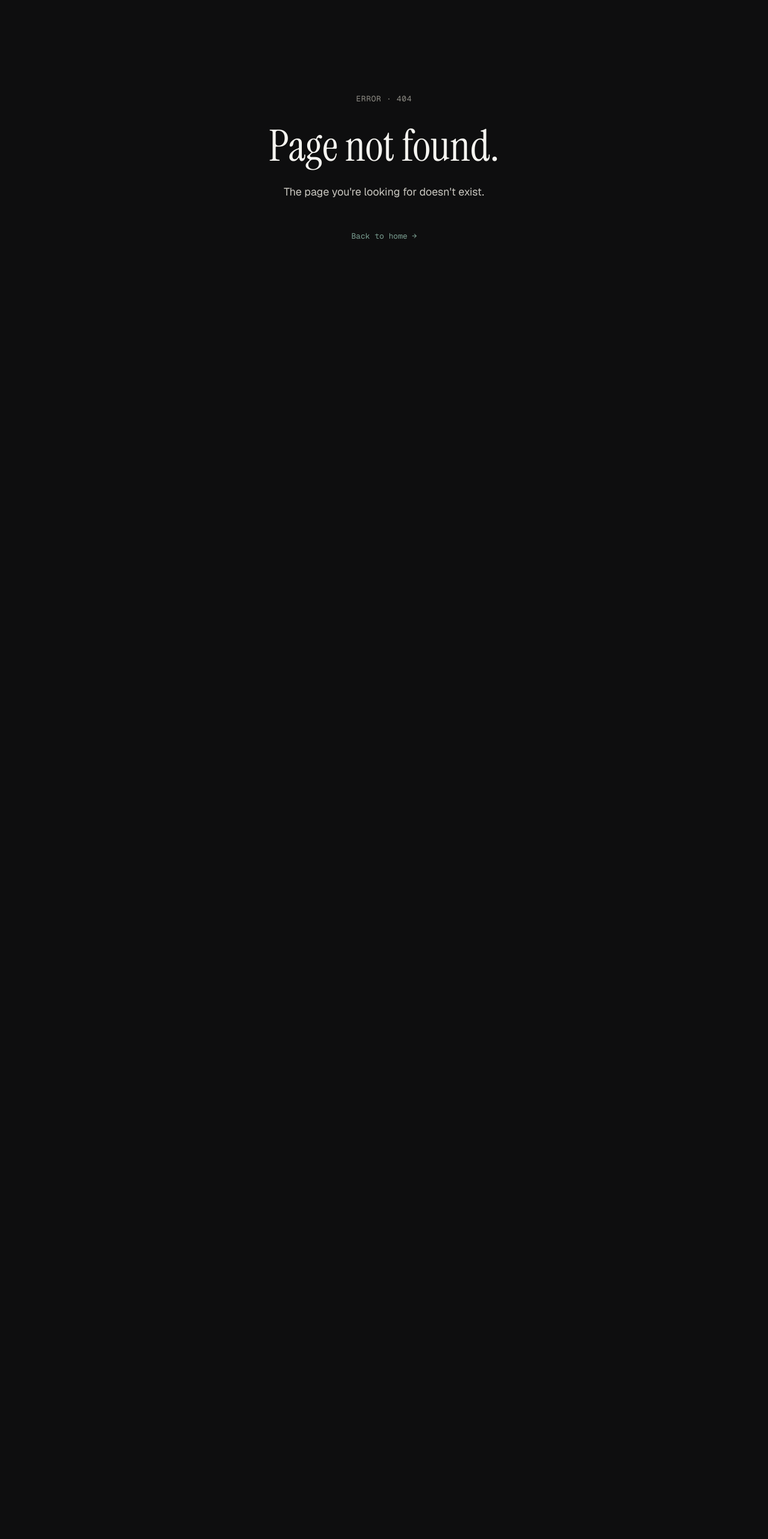
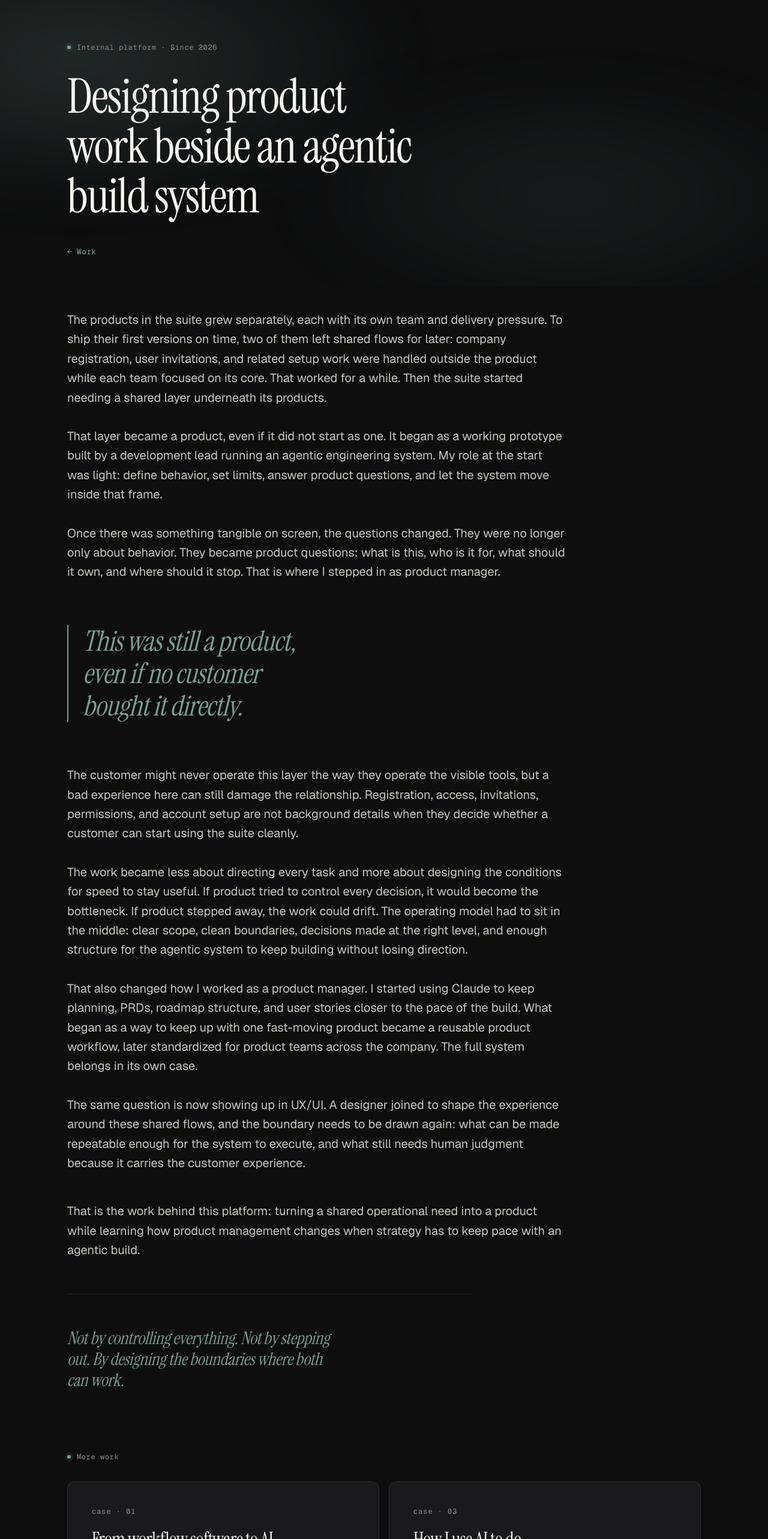
Before and after one commit to Dher10/danielherdenez-site, a Next.js app: page /work/internal-platform in a window 1280 px wide. Before the commit this address had no page. Shown: the part 120-2686 px from the top of the page at 60% size. Before the commit the page ends 800 px from the top, so only its background shows below. Built offline with nearby package versions, Linux system fonts and the light colour scheme.

Commit message:
Add internal platform case study and wire up Case 2 cards and links

```diff
--- /dev/null
+++ b/src/app/work/internal-platform/page.tsx
@@ -0,0 +1,161 @@
+import type { Metadata } from 'next';
+import Link from 'next/link';
+import Nav from '@/components/sections/nav';
+import Footer from '@/components/sections/footer';
+import CaseCard from '@/components/shared/case-card';
+import Eyebrow from '@/components/shared/eyebrow';
+import HeroMesh from '@/components/shared/hero-mesh';
+import Reveal from '@/components/shared/reveal';
+
+export const metadata: Metadata = {
+  title: 'Designing product work beside an agentic build system \u2014 Daniel Herdenez',
+  description:
+    'A case study on product management for an internal platform built beside an agentic engineering system.',
+};
+
+export default function InternalPlatformPage() {
+  return (
+    <>
+      <Nav />
+
+      <section className="page-hero">
+        <HeroMesh />
+        <div className="container page-hero-inner">
+          <div className="prose-narrow">
+            <Eyebrow>Internal platform &middot; Since 2026</Eyebrow>
+            <h1>Designing product work beside an agentic build system</h1>
+            <div className="cta-row">
+              <Link href="/work" className="ghost-link">
+                &larr; Work
+              </Link>
+            </div>
+          </div>
+        </div>
+      </section>
+
+      <article className="narrative about-narrative" style={{ paddingBottom: 'var(--space-16)' }}>
+        <div className="container">
+          <Reveal>
+            <div className="prose-narrow about-prose">
+              <p>
+                The products in the suite grew separately, each with its own team and delivery
+                pressure. To ship their first versions on time, two of them left shared flows for
+                later: company registration, user invitations, and related setup work were handled
+                outside the product while each team focused on its core. That worked for a while.
+                Then the suite started needing a shared layer underneath its products.
+              </p>
+              <p>
+                That layer became a product, even if it did not start as one. It began as a working
+                prototype built by a development lead running an agentic engineering system. My
+                role at the start was light: define behavior, set limits, answer product questions,
+                and let the system move inside that frame.
+              </p>
+              <p>
+                Once there was something tangible on screen, the questions changed. They were no
+                longer only about behavior. They became product questions: what is this, who is it
+                for, what should it own, and where should it stop. That is where I stepped in as
+                product manager.
+              </p>
+            </div>
+          </Reveal>
+
+          <Reveal>
+            <div className="prose-narrow">
+              <blockquote className="pull">
+                <p>This was still a product, even if no customer bought it directly.</p>
+              </blockquote>
+            </div>
+          </Reveal>
+
+          <Reveal>
+            <div className="prose-narrow about-prose">
+              <p>
+                The customer might never operate this layer the way they operate the visible tools,
+                but a bad experience here can still damage the relationship. Registration, access,
+                invitations, permissions, and account setup are not background details when they
+                decide whether a customer can start using the suite cleanly.
+              </p>
+              <p>
+                The work became less about directing every task and more about designing the
+                conditions for speed to stay useful. If product tried to control every decision, it
+                would become the bottleneck. If product stepped away, the work could drift. The
+                operating model had to sit in the middle: clear scope, clean boundaries, decisions
+                made at the right level, and enough structure for the agentic system to keep
+                building without losing direction.
+              </p>
+              <p>
+                That also changed how I worked as a product manager. I started using Claude to keep
+                planning, PRDs, roadmap structure, and user stories closer to the pace of the build.
+                What began as a way to keep up with one fast-moving product became a reusable
+                product workflow, later standardized for product teams across the company. The full
+                system belongs in {/* Case 3 route pending. */}
+                <Link href="#">its own case</Link>.
+              </p>
+              <p>
+                The same question is now showing up in UX/UI. A designer joined to shape the
+                experience around these shared flows, and the boundary needs to be drawn again: what
+                can be made repeatable enough for the system to execute, and what still needs human
+                judgment because it carries the customer experience.
+              </p>
+            </div>
+          </Reveal>
+
+          <Reveal>
+            <div className="prose-narrow about-prose" style={{ marginTop: 'var(--space-12)' }}>
+              <p>
+                That is the work behind this platform: turning a shared operational need into a
+                product while learning how product management changes when strategy has to keep
+                pace with an agentic build.
+              </p>
+            </div>
+          </Reveal>
+
+          <Reveal>
+            <div className="prose-narrow">
+              <hr className="movement-rule" />
+              <blockquote className="serif-beat">
+                <p>
+                  Not by controlling everything. Not by stepping out. By designing the boundaries
+                  where both can work.
+                </p>
+              </blockquote>
+            </div>
+          </Reveal>
+        </div>
+      </article>
+
+      <section className="work" style={{ paddingTop: 0 }}>
+        <div className="container">
+          <Reveal>
+            <div className="prose-narrow">
+              <Eyebrow>More work</Eyebrow>
+            </div>
+          </Reveal>
+
+          <Reveal>
+            <div className="work-grid">
+              <CaseCard
+                href="/work/veflo-trace"
+                meta="case &middot; 01"
+                title="From workflow software to AI-assisted operations"
+                desc="How a case platform built on real operations work grew into one that puts AI inside the workflow, on purpose and under control."
+                tags={['Product strategy', 'AI-assisted', 'Since 2025']}
+                cta="read"
+              />
+              <CaseCard
+                href="#"
+                meta="case &middot; 03"
+                title="How I use AI to do product work"
+                desc="A public library documenting the prompts, workflows, and frameworks I use to do PM work faster and better. Built in production, not theory."
+                tags={['Coming soon', 'Open source', 'GitHub', 'Since 2026']}
+                cta="view"
+              />
+            </div>
+          </Reveal>
+        </div>
+      </section>
+
+      <Footer />
+    </>
+  );
+}
--- a/src/app/work/page.tsx
+++ b/src/app/work/page.tsx
@@ -21,12 +21,12 @@ const cases = [
     href: '/work/veflo-trace',
   },
   {
-    meta: 'case \u00b7 02',
-    title: 'Designing governance for a multi-product platform',
-    desc: 'Shaping the admin layer for a SaaS suite where multiple products share users, billing, and access. Evolving the early mockup into a coherent model for organization-level configuration and cross-product interactions that reduce friction across tools.',
-    tags: ['Coming soon', 'Platform', 'Governance', 'Since 2026'],
+    meta: 'Internal platform \u00b7 Since 2026',
+    title: 'Designing product work beside an agentic build system',
+    desc: 'What it takes to be product manager of an internal platform built by a fast-moving agentic system, and how product work keeps pace without becoming the bottleneck.',
+    tags: ['Platform', 'AI-assisted', 'Since 2026'],
     cta: 'read',
-    href: '#',
+    href: '/work/internal-platform',
   },
   {
     meta: 'case \u00b7 03',
--- a/src/app/work/veflo-trace/page.tsx
+++ b/src/app/work/veflo-trace/page.tsx
@@ -177,11 +177,11 @@ export default function VefloTracePage() {
             <div className="work-grid">
               {/* TODO: Replace placeholder hrefs when the remaining case study routes exist. */}
               <CaseCard
-                href="#"
-                meta="Platform governance &middot; Since 2026"
-                title="Designing governance for a multi-product platform"
-                desc="Shaping the admin layer for a SaaS suite where multiple products share users, billing, and access. Evolving the early mockup into a coherent model for organization-level configuration and cross-product interactions that reduce friction across tools."
-                tags={['Platform', 'Governance', 'Since 2026']}
+                href="/work/internal-platform"
+                meta="Internal platform &middot; Since 2026"
+                title="Designing product work beside an agentic build system"
+                desc="What it takes to be product manager of an internal platform built by a fast-moving agentic system, and how product work keeps pace without becoming the bottleneck."
+                tags={['Platform', 'AI-assisted', 'Since 2026']}
                 cta="read"
               />
               <CaseCard
--- a/src/components/sections/work.tsx
+++ b/src/components/sections/work.tsx
@@ -14,12 +14,12 @@ const cases = [
     href: '/work/veflo-trace',
   },
   {
-    meta: 'case \u00b7 02',
-    title: 'Designing governance for a multi-product platform',
-    desc: 'Shaping the admin layer for a SaaS suite where multiple products share users, billing, and access. Evolving the early mockup into a coherent model for organization-level configuration and cross-product interactions that reduce friction across tools.',
-    tags: ['Platform', 'Governance', 'Since 2026'],
+    meta: 'Internal platform \u00b7 Since 2026',
+    title: 'Designing product work beside an agentic build system',
+    desc: 'What it takes to be product manager of an internal platform built by a fast-moving agentic system, and how product work keeps pace without becoming the bottleneck.',
+    tags: ['Platform', 'AI-assisted', 'Since 2026'],
     cta: 'read',
-    href: '#',
+    href: '/work/internal-platform',
   },
   {
     meta: 'case \u00b7 03',
```
